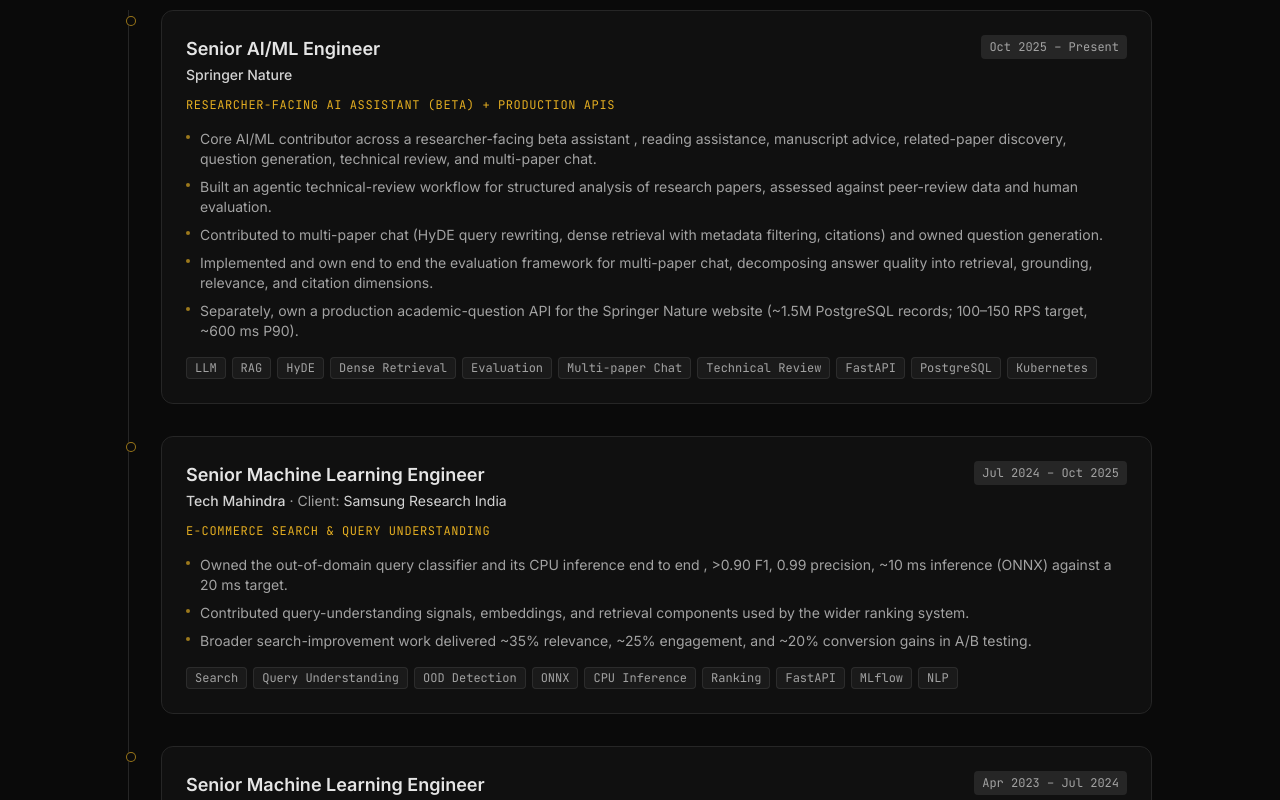
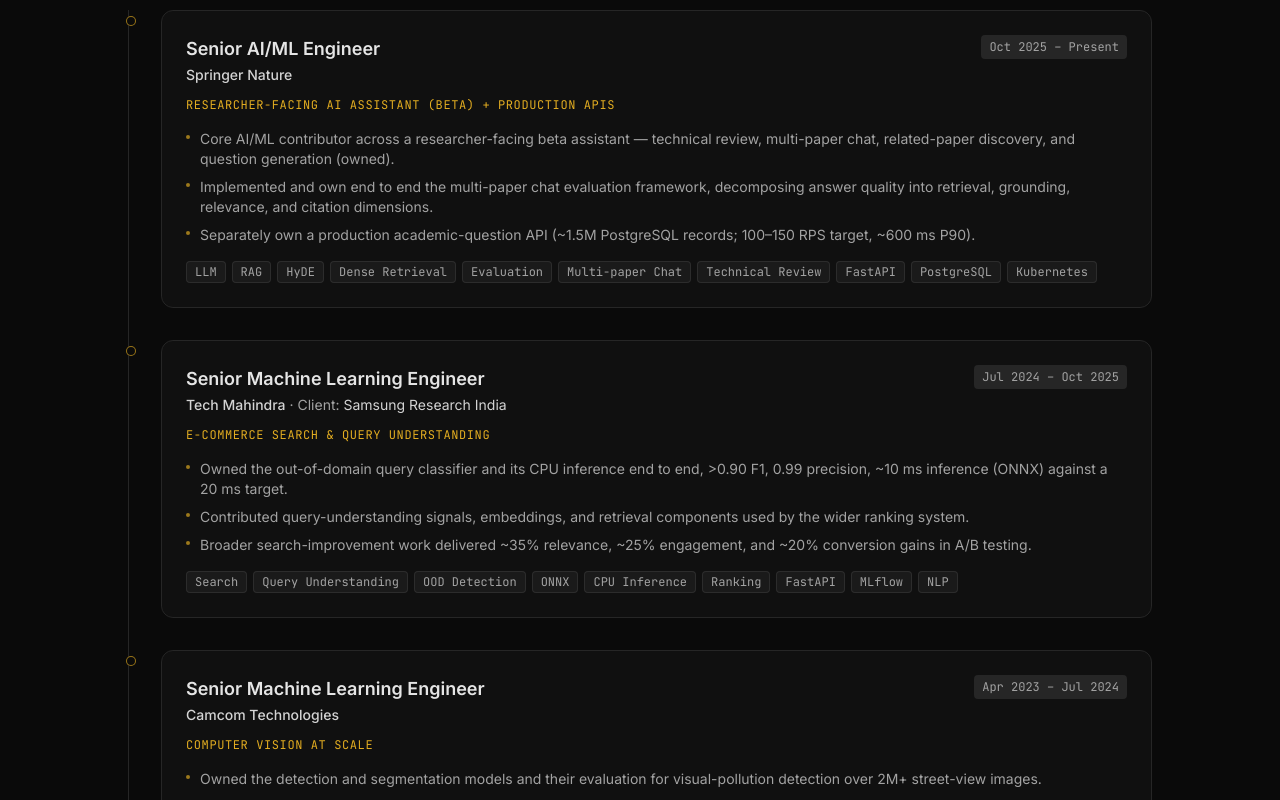
Before and after one commit to Mayank187/mayank187.github.io, a React (Vite) app: page / in a window 1280 px wide. Shown: the part 5780-6580 px from the top of the page. Built offline with nearby package versions, Linux system fonts and the light colour scheme; a web font is replaced by a local one.

Commit message:
feat: capability proof links and tighter experience bullets

```diff
--- a/src/data/experience.ts
+++ b/src/data/experience.ts
@@ -25,11 +25,9 @@
     domain: 'Researcher-facing AI assistant (beta) + production APIs',
     summary: 'Core AI/ML contributor on a researcher-facing AI assistant (beta); own the multi-paper chat evaluation framework and a separate production academic-question API.',
     bullets: [
-      'Core AI/ML contributor across a researcher-facing beta assistant ,  reading assistance, manuscript advice, related-paper discovery, question generation, technical review, and multi-paper chat.',
-      'Built an agentic technical-review workflow for structured analysis of research papers, assessed against peer-review data and human evaluation.',
-      'Contributed to multi-paper chat (HyDE query rewriting, dense retrieval with metadata filtering, citations) and owned question generation.',
-      'Implemented and own end to end the evaluation framework for multi-paper chat, decomposing answer quality into retrieval, grounding, relevance, and citation dimensions.',
-      'Separately, own a production academic-question API for the Springer Nature website (~1.5M PostgreSQL records; 100–150 RPS target, ~600 ms P90).',
+      'Core AI/ML contributor across a researcher-facing beta assistant — technical review, multi-paper chat, related-paper discovery, and question generation (owned).',
+      'Implemented and own end to end the multi-paper chat evaluation framework, decomposing answer quality into retrieval, grounding, relevance, and citation dimensions.',
+      'Separately own a production academic-question API (~1.5M PostgreSQL records; 100–150 RPS target, ~600 ms P90).',
     ],
     tags: ['LLM', 'RAG', 'HyDE', 'Dense Retrieval', 'Evaluation', 'Multi-paper Chat', 'Technical Review', 'FastAPI', 'PostgreSQL', 'Kubernetes'],
   },
@@ -43,7 +41,7 @@
     domain: 'E-commerce search & query understanding',
     summary: 'Owned the out-of-domain query classifier end to end; contributed query-understanding signals to the wider e-commerce search ranking system.',
     bullets: [
-      'Owned the out-of-domain query classifier and its CPU inference end to end ,  >0.90 F1, 0.99 precision, ~10 ms inference (ONNX) against a 20 ms target.',
+      'Owned the out-of-domain query classifier and its CPU inference end to end, >0.90 F1, 0.99 precision, ~10 ms inference (ONNX) against a 20 ms target.',
       'Contributed query-understanding signals, embeddings, and retrieval components used by the wider ranking system.',
       'Broader search-improvement work delivered ~35% relevance, ~25% engagement, and ~20% conversion gains in A/B testing.',
     ],
--- a/src/sections/Skills.tsx
+++ b/src/sections/Skills.tsx
@@ -62,6 +62,7 @@
 
                 {cap.proof.length > 0 && (
                   <div className="mt-auto space-y-1 border-t border-slate-800 pt-3">
+                    <p className="mb-1 font-mono text-[9px] uppercase tracking-wider text-slate-600">Seen in</p>
                     {cap.proof.map((p) => {
                       const inner = (
                         <>
```
